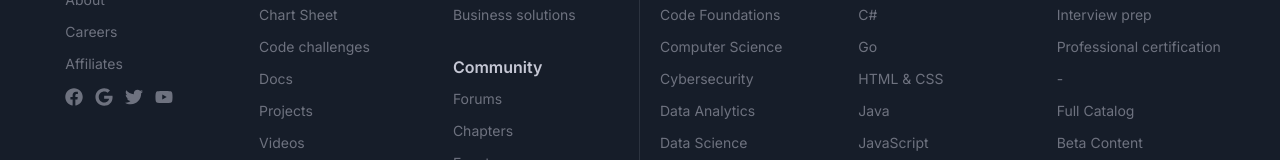
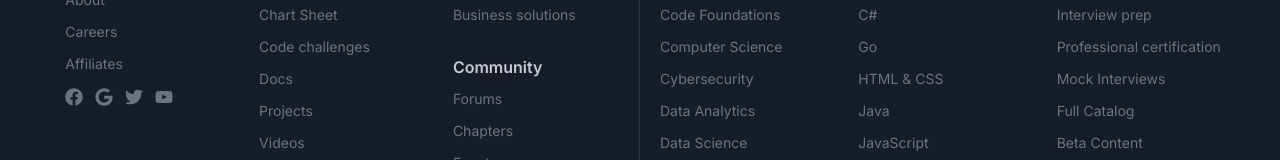
Before and after one commit to RahulKathayat/Dot-Batch, a React (Create React App) app in the folder StudyNotion/: page / in a window 1280 px wide. Shown: the part 5218-5378 px from the top of the page. Built offline with nearby package versions, Linux system fonts and the light colour scheme; no server answers; a web font is replaced by a local one.

Commit message:
final commit ig

```diff
--- a/StudyNotion/src/data/footer-links.js
+++ b/StudyNotion/src/data/footer-links.js
@@ -47,7 +47,7 @@
         {title: "Career services", link: "/career-services"},
         {title: "Interview prep", link: "/interview-prep"},
         {title: "Professional certification", link: "/professional-certification"},
-        {title: "-", link: "/hi"},
+        {title: "Mock Interviews", link: "/mock-interviews"},
         {title: "Full Catalog", link: "/full-catalog"},
         {title: "Beta Content", link: "/beta-content"}
     ]
```
